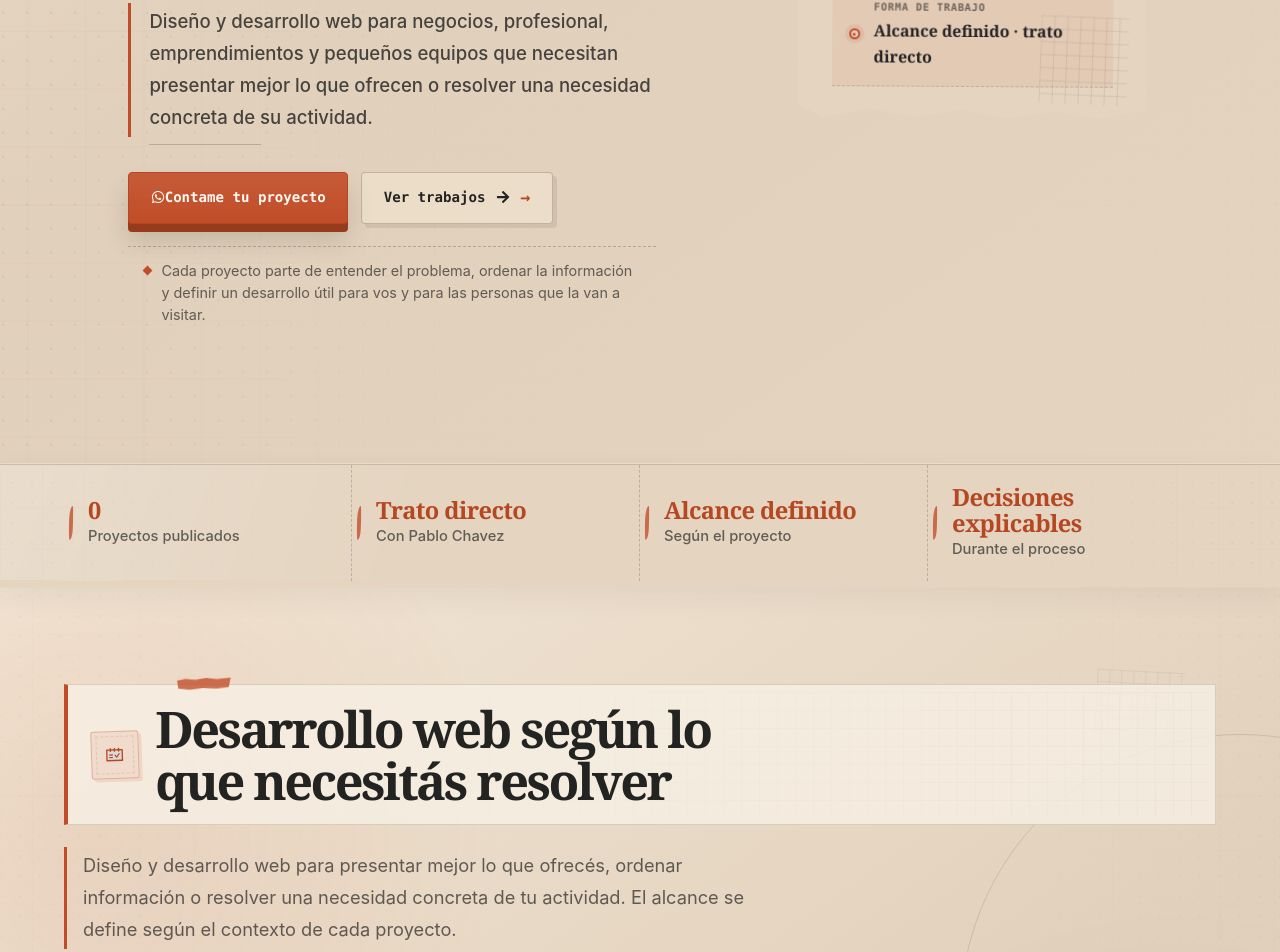
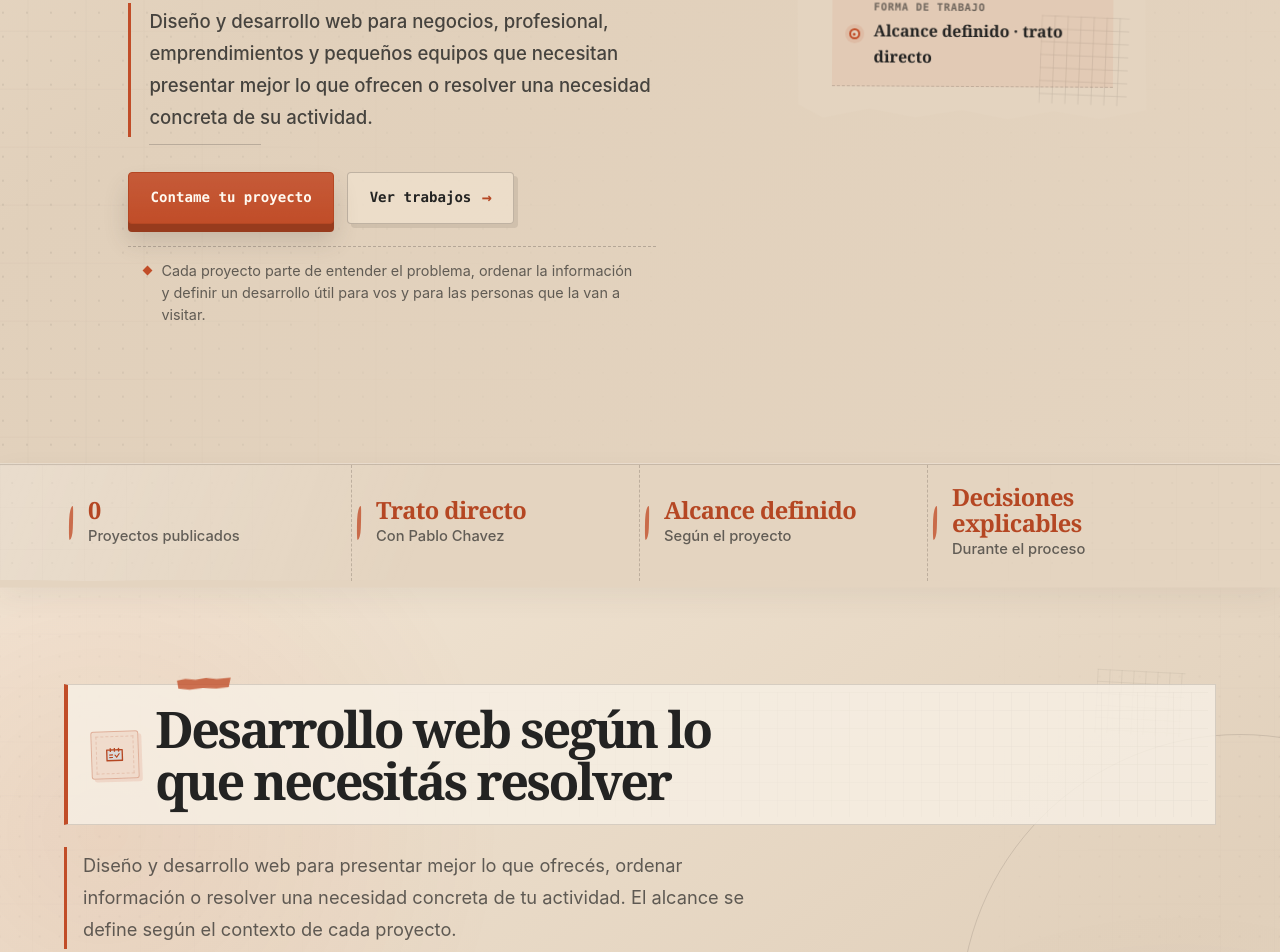
Before and after one commit to PabloDanielChavez/portafolio, a Next.js app in the folder portafolio-frontend/: page / in a window 1280 px wide. Shown: the part 1081-2033 px from the top of the page. Built offline with nearby package versions, Linux system fonts and the light colour scheme; no server answers.

Commit message:
Correcion Preventiva

```diff
--- a/portafolio-frontend/src/components/sections/Hero.tsx
+++ b/portafolio-frontend/src/components/sections/Hero.tsx
@@ -35,12 +35,12 @@ export default function Hero({ perfil }: Props) {
                             target={whatsapp ? "_blank" : undefined}
                             rel={whatsapp ? "noopener noreferrer" : undefined}
                         >
-                            <FaWhatsapp aria-hidden="true" />
+                            {/* <FaWhatsapp aria-hidden="true" /> */}
                             {heroContent.actions.primary}
                         </Link>
                         <Link href="/trabajos" className={styles.hero_secondary}>
                             {heroContent.actions.secondary}
-                            <FaArrowRight aria-hidden="true" />
+                            {/* <FaArrowRight aria-hidden="true" /> */}
                         </Link>
                     </div>
                     <p className={styles.hero_note}>
```
